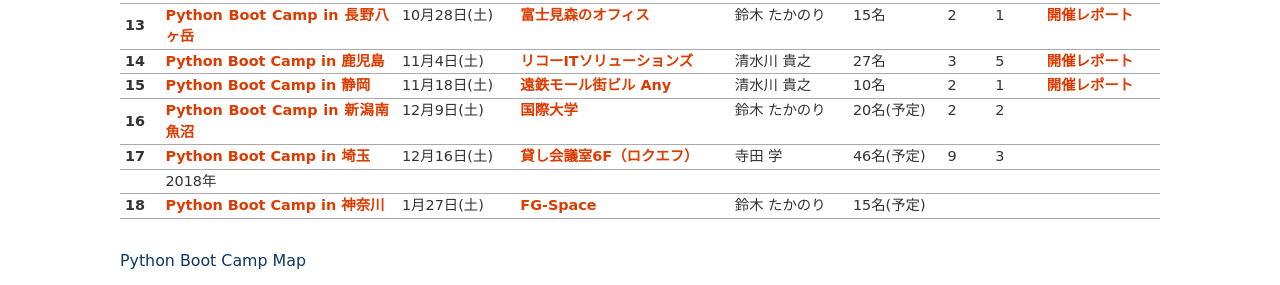
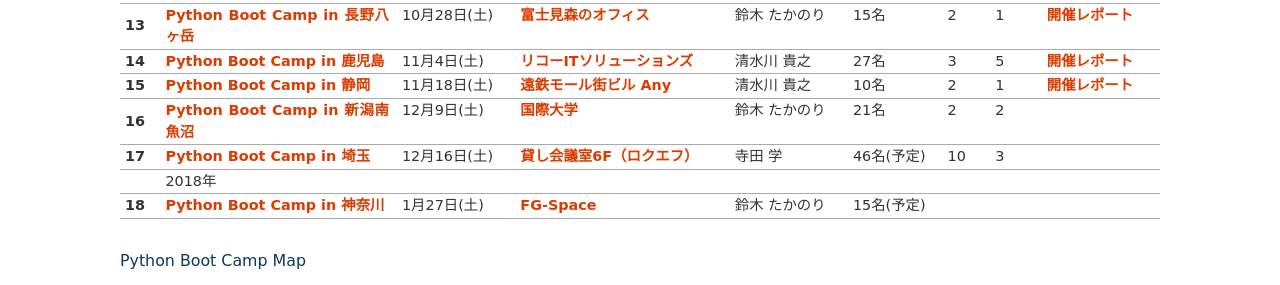
Before and after one commit to pyconjp/www.pycon.jp, a Sphinx documentation site: the page built from source/support/bootcamp.rst, in a window 1280 px wide and 900 px high, scrolled down 2020 px, cut to the strip 158-443 px from the top of the window. Built offline with Sphinx 7.4.7, drawn with Linux system fonts in a browser that asks for light colours.

Commit message:
update attendees for pycamp niigata

```diff
--- a/source/support/bootcamp.rst
+++ b/source/support/bootcamp.rst
@@ -251,7 +251,7 @@
      - 12月9日(土)
      - `国際大学 <https://www.iuj.ac.jp/jp/>`_
      - 鈴木 たかのり
-     - 20名(予定)
+     - 21名
      - 2
      - 2
      -
@@ -261,7 +261,7 @@
      - `貸し会議室6F（ロクエフ） <https://office6f.com>`_
      - 寺田 学
      - 46名(予定)
-     - 9
+     - 10
      - 3
      -
    * -
```
